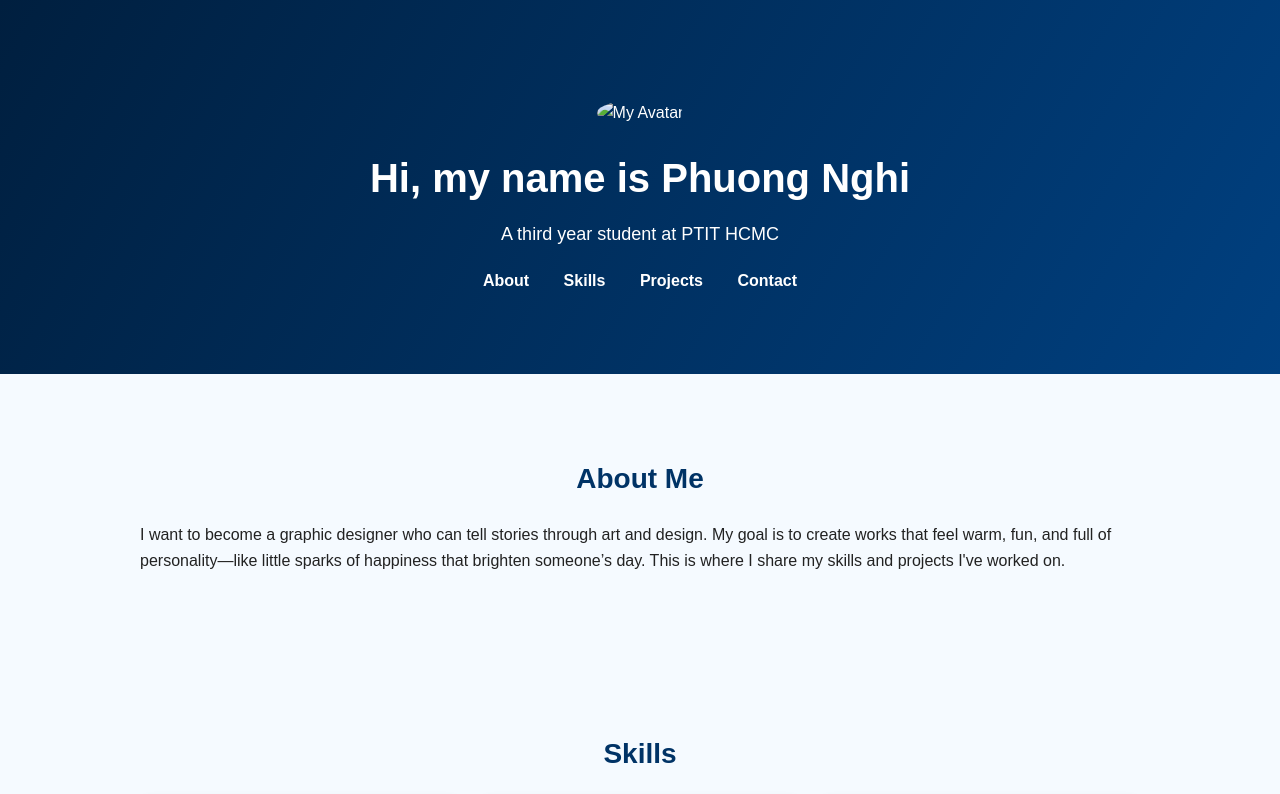
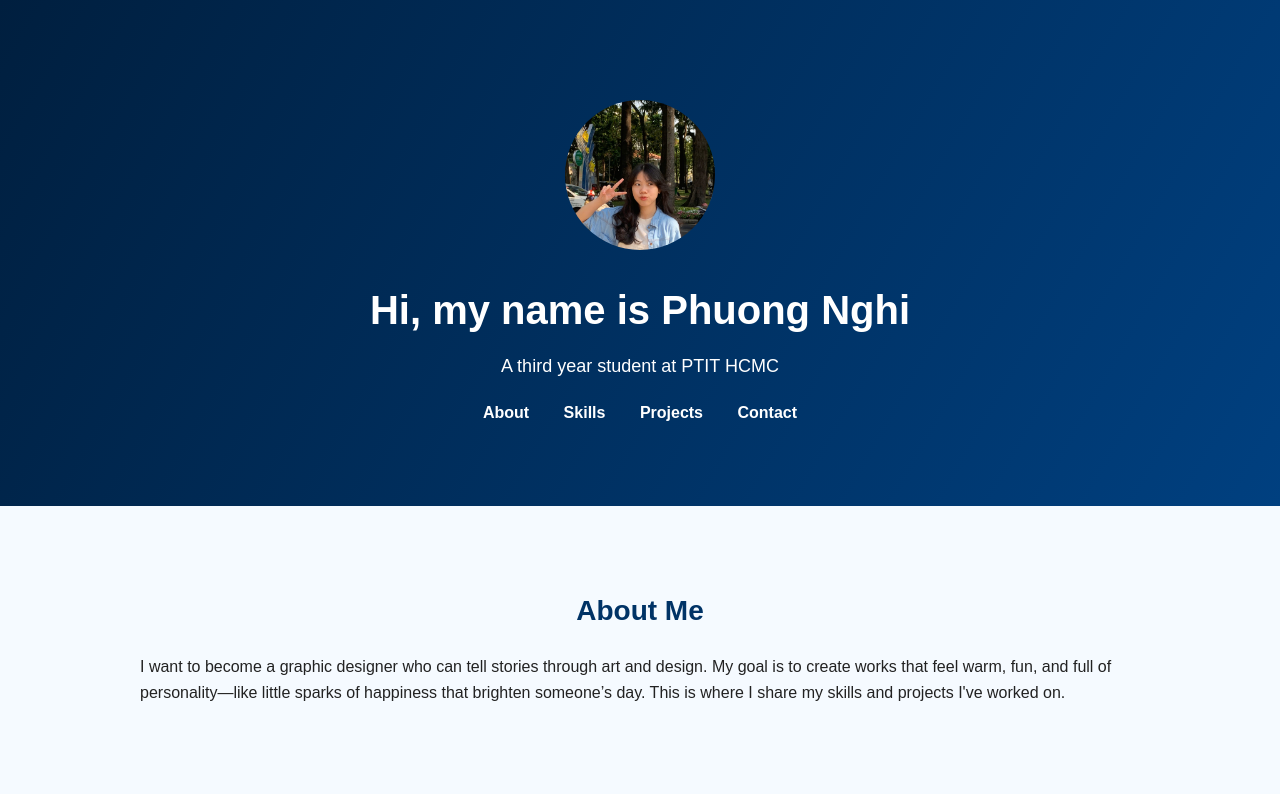
Before and after one commit to n23dcpt037-ppnghi/my-portfolio, a plain HTML site: page index.html in a window 1280 px wide. Shown: the top 794 px of the page. Drawn offline with Linux system fonts and the light colour scheme.

Commit message:
Update index.html

```diff
--- a/index.html
+++ b/index.html
@@ -100,7 +100,7 @@
 <body>
 
   <header>
-     <img src="avatar.jpg" alt="My Avatar"
+     <img src="avatar.png" alt="My Avatar"
        style="width:150px; height:150px; border-radius:50%; margin:20px 0; object-fit:cover;">
     <h1>Hi, my name is Phuong Nghi</h1>
     <p> A third year student at PTIT HCMC</p>
```
